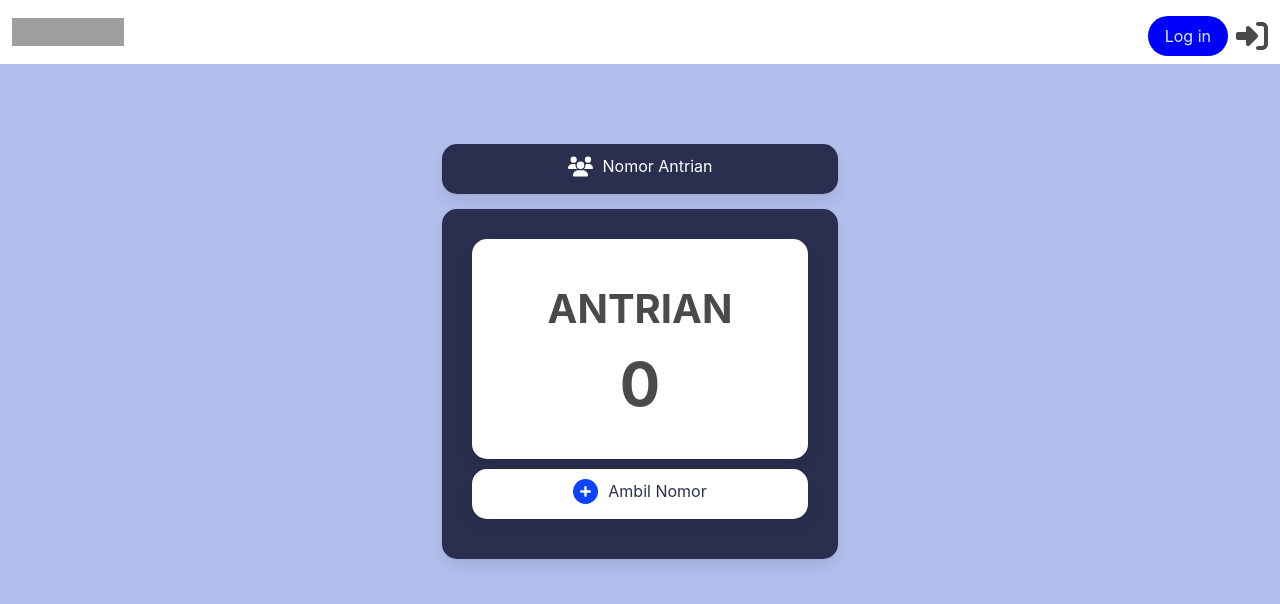
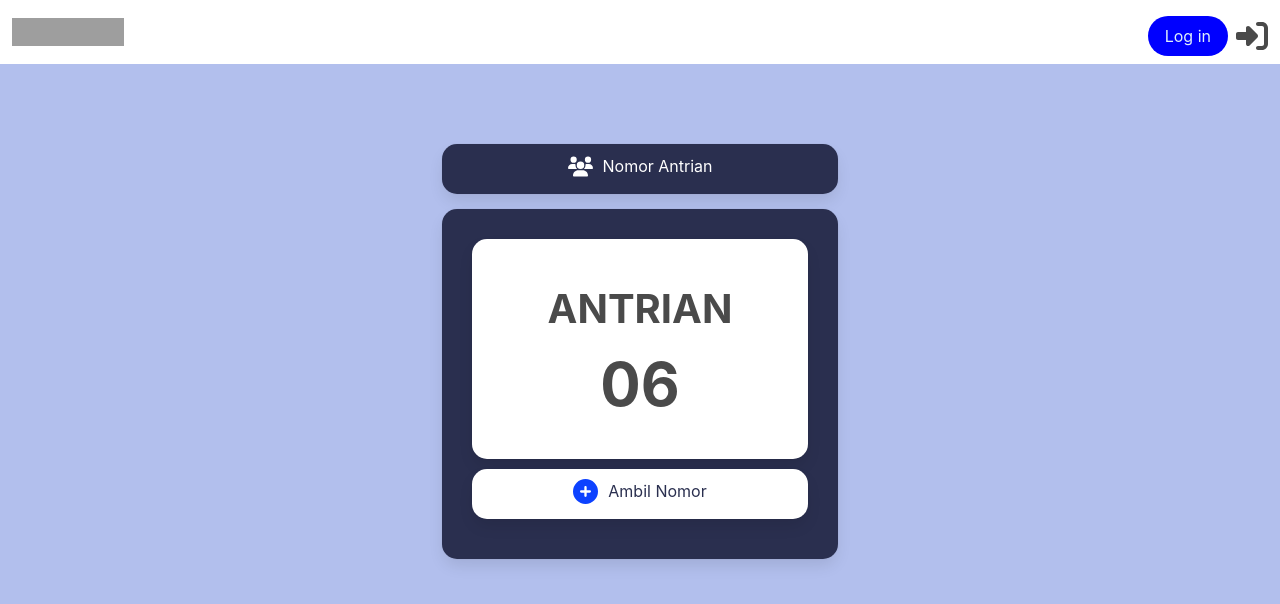
Before and after one commit to wahyudhrmwn/my-app, a Vue app: page / in a window 1280 px wide. Shown: the top 604 px of the page. Built offline with nearby package versions, Linux system fonts and the light colour scheme; grey boxes are pictures that could not be loaded.

Commit message:
second commit

```diff
--- /dev/null
+++ b/src/stores/storeAdmin.js
@@ -0,0 +1,32 @@
+import { defineStore } from 'pinia'
+
+export const useStoreAdmin = defineStore('storeAdmin', {
+  // arrow function recommended for full type inference
+  state: () => {
+    return {
+      dataAdmin: [
+        {
+            email: 'tester01@gmail.com',
+            password: '123456',
+            nama: 'TESTER01',
+            isLoket: 0,
+            isLogin: false
+        },
+        {
+            email: 'tester02@gmail.com',
+            password: '123456',
+            nama: 'TESTER02',
+            isLoket: 0,
+            isLogin: false
+        },
+        {
+            email: 'tester03@gmail.com',
+            password: '123456',
+            nama: 'TESTER03',
+            isLoket: 0,
+            isLogin: false
+        }
+      ]
+    }
+  },
+})
--- /dev/null
+++ b/src/stores/storeAntrian.js
@@ -0,0 +1,162 @@
+import { defineStore } from 'pinia'
+
+export const useStoreAntrian = defineStore('storeAntrian', {
+  // arrow function recommended for full type inference
+  state: () => {
+    return {
+      dataAntrian: [
+        {
+          id: '01',
+          nomorAntrian: '01',
+          isActive: false,
+          isQueue: false,
+          isCompleted: true,
+          isLoket: 0
+        },
+        {
+          id: '02',
+          nomorAntrian: '02',
+          isActive: true,
+          isQueue: false,
+          isCompleted: false,
+          isLoket: 0
+        },
+        {
+          id: '03',
+          nomorAntrian: '03',
+          isActive: true,
+          isQueue: false,
+          isCompleted: false,
+          isLoket: 0
+        },
+        {
+          id: '06',
+          nomorAntrian: '06',
+          isActive: true,
+          isQueue: false,
+          isCompleted: false,
+          isLoket: 0
+        },
+        {
+          id: '10',
+          nomorAntrian: '10',
+          isActive: false,
+          isQueue: true,
+          isCompleted: false,
+          isLoket: 0
+        },
+        {
+          id: '11',
+          nomorAntrian: '11',
+          isActive: false,
+          isQueue: true,
+          isCompleted: false,
+          isLoket: 0
+        },
+        {
+          id: '12',
+          nomorAntrian: '12',
+          isActive: false,
+          isQueue: true,
+          isCompleted: false,
+          isLoket: 0
+        },
+        {
+          id: '13',
+          nomorAntrian: '13',
+          isActive: false,
+          isQueue: true,
+          isCompleted: false,
+          isLoket: 0
+        },
+        {
+          id: '14',
+          nomorAntrian: '14',
+          isActive: false,
+          isQueue: true,
+          isCompleted: false,
+          isLoket: 0
+        },
+        {
+          id: '15',
+          nomorAntrian: '15',
+          isActive: false,
+          isQueue: true,
+          isCompleted: false,
+          isLoket: 0
+        },
+        {
+          id: '20',
+          nomorAntrian: '20',
+          isActive: false,
+          isQueue: true,
+          isCompleted: false,
+          isLoket: 0
+        },
+        {
+          id: '21',
+          nomorAntrian: '21',
+          isActive: false,
+          isQueue: true,
+          isCompleted: false,
+          isLoket: 0
+        }
+      ]
+    }
+  },
+  getters: {
+    getAllAntrian: (state) => {
+      return state.dataAntrian
+    },
+    getAllAntrianAktif: (state) => {
+      const dataAktif = state.dataAntrian.filter((data) => data.isActive == true)
+      return dataAktif
+    },
+    getAntrianAktifTerbesar: (state) => {
+      let AntrianTerbaru = "";
+      const dataAktif = state.dataAntrian.filter((data) => data.isActive == true)
+
+      let dataFilter = []
+
+      for (var i = 0; i < dataAktif.length; i++) {
+        dataFilter.push(dataAktif[i].nomorAntrian)
+      }
+
+      let max = Math.max(...dataFilter)
+
+      // eslint-disable-next-line no-constant-condition
+      if(max == 1 || max == 2 || max == 3 || max == 4 || max == 5 ||
+        max == 6 || max == 7 || max == 8 || max == 9 ) {
+        max = '0' + max;
+      } else {
+        max
+      }
+
+      console.log(max)
+
+      AntrianTerbaru = max.toString();
+
+      return AntrianTerbaru
+    },
+    getAllAntrianMenunggu: (state) => {
+      const dataMenunggu = state.dataAntrian.filter((data) => data.isQueue === true)
+
+      return dataMenunggu
+    },
+    getAntrianMenungguTerbesar: (state) => {
+      let dataMenungguAkhir = state.getAllAntrianMenunggu.filter((data) => data)
+      let dataFilter = []
+
+      for (var i = 0; i < dataMenungguAkhir.length; i++) {
+        let lengthData = dataMenungguAkhir.length - 1
+        if (i === lengthData) {
+          dataFilter.push(dataMenungguAkhir[i])
+        }
+      }
+
+      dataMenungguAkhir = dataFilter
+
+      return dataMenungguAkhir
+    }
+  },
+})
--- a/src/views/FirstPage.vue
+++ b/src/views/FirstPage.vue
@@ -16,7 +16,7 @@
                 <div class="textAntrian-fp">
                     ANTRIAN
                 </div>
-                <div class="nomorAntrian-fp">{{ slicedAntrian }}</div>
+                <div class="nomorAntrian-fp">{{ getAntrianTerakhir }}</div>
             </div>
             <div class="box box2-2-fp">
                 <div class="contentBox2-2-fp">
@@ -27,43 +27,27 @@
             </div>
         </div>
     </div>
-</template>ss
+</template>
 
 <script setup>
 import Header from '../components/HeaderComponent.vue'
 import { ref, computed } from 'vue'
-import { useMyAppStore } from '@/stores/myAppStore';
+import { useStoreAdmin } from '@/stores/storeAdmin';
+import { useStoreAntrian } from '@/stores/storeAntrian';
 
 /*Using Store*/
-const myAppStore = useMyAppStore()
+const storeAdmin = useStoreAdmin()
+const storeAntrian = useStoreAntrian()
 
-const slicedAntrian = computed(() => {
-    return listAntrian.value[0].nomorAntrian;
+//computed
+const getAntrianTerakhir = computed(() => {
+    let antrian = storeAntrian.getAntrianAktifTerbesar
+    return antrian
 })
 
-const listAntrian = ref([
-    {
-        id: '0000',
-        nomorAntrian: '0',
-        time: new Date(),
-        isActive: false,
-    },
-    {
-        id: '0001',
-        nomorAntrian: '1',
-        time: new Date(),
-        isActive: false,
-        isQueue: false
-    },
-    {
-        id: '0002',
-        nomorAntrian: '2',
-        time: new Date(),
-        isActive: false,
-        isQueue: false
-    }
-
-])
+// const getAntrianAktif = computed(() => {
+//     let antrianAktif = storeAntrian.ge
+// })
 
 </script>
 
```
